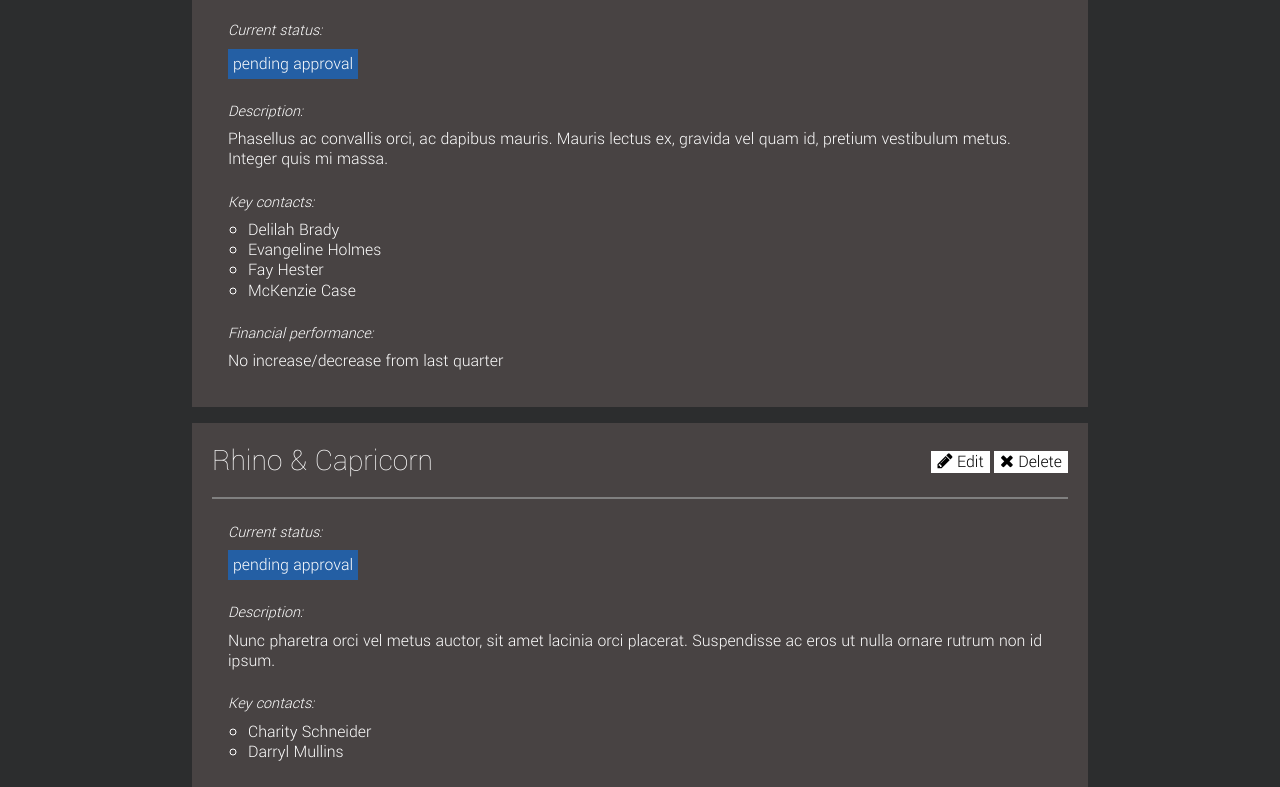
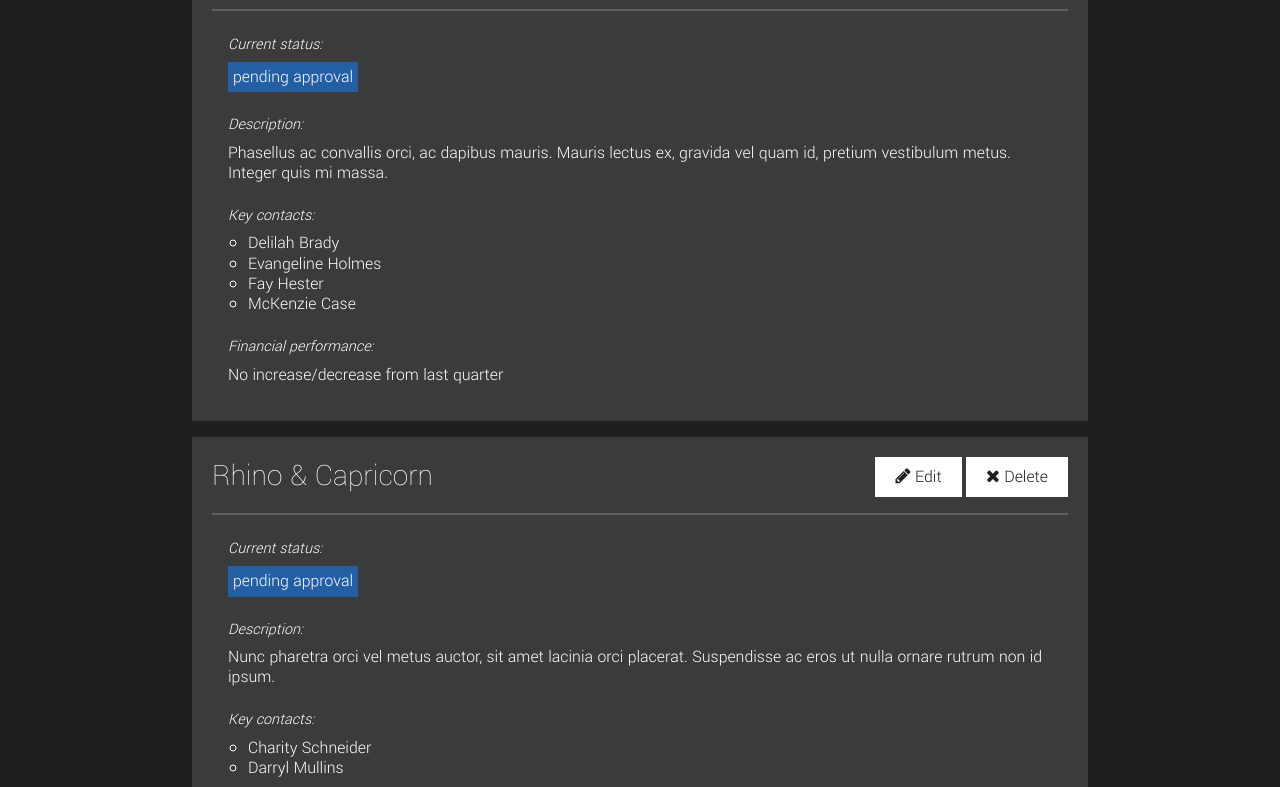
Before and after one commit to johnnycopes/insiten-challenge, a website: page index.html in a window 1280 px wide. Shown: the part 2013-2800 px from the top of the page. Drawn offline with Linux system fonts and the light colour scheme.

Commit message:
adds buttons and finishing touches to layout

```diff
--- a/css/input.scss
+++ b/css/input.scss
@@ -7,10 +7,10 @@
 // ===================
 
 $font-color: #FFF;
-$bg-color: #2C2D2E;
-$darker-bg-color: #101010;
-$target-bg-color: #484343;
-$action-color: #0193FF;
+$bg-color: #1e1f1f;
+$target-bg-color: #3a3b3c;
+$lighter-bg-color: #5c5e60;
+$action-color: #0da9ff;
 $researching: #C1822C;
 $pending-approval: #245FA4;
 $approved: #48A843;
@@ -87,7 +87,7 @@ html, body {
   position: relative;
 }
 
-hr { border: 1px solid gray; }
+hr { border: 1px solid $lighter-bg-color; }
 
 h1, h2, h3, h4 {
   margin: 1.414em 0 0.5em;
@@ -124,12 +124,14 @@ a:hover {
 }
 
 button {
+  padding: 10px 20px;
   border: 0;
   outline: none;
   background: $font-color;
   font-family: $font-stack;
   font-weight: 300;
-  color: bg-color;
+  color: $bg-color;
+  cursor: pointer;
 }
 
 
@@ -140,6 +142,15 @@ button {
 // ===================
 // REPEATED RULES
 // ===================
+
+::selection {
+  background: $action-color;
+  color: $font-color;
+}
+::-moz-selection {
+  background: $action-color;
+  color: $font-color;
+}
 
 .container {
   width: 70%;
@@ -157,13 +168,23 @@ header {
   padding: 10px 0;
   z-index: 1;
   text-align: center;
-  background: $darker-bg-color;
+  background: $bg-color;
+
+  .container {
+    @extend .flex-center;
+    justify-content: space-between;
+  }
+
+  button {
+    background: $action-color;
+    color: $font-color;
+  }
 }
 
 footer {
   padding: 10px 0;
   text-align: right;
-  background: $darker-bg-color;
+  background: $bg-color;
 }
 
 .signature {
--- a/index.html
+++ b/index.html
@@ -16,6 +16,10 @@
             <a href="https://insiten.com/" target="_blank">
                 <img src="img/insiten_logo.png" alt="Insiten company logo">
             </a>
+            <button>
+                <i class="fa fa-plus-circle" aria-hidden="true"></i>
+                <span>Add new target</span>
+            </button>
         </div>
     </header>
 
```
Also changed, not shown: css/styles.css, 1 other file.
